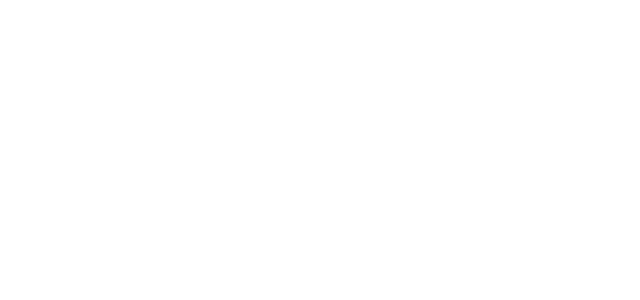
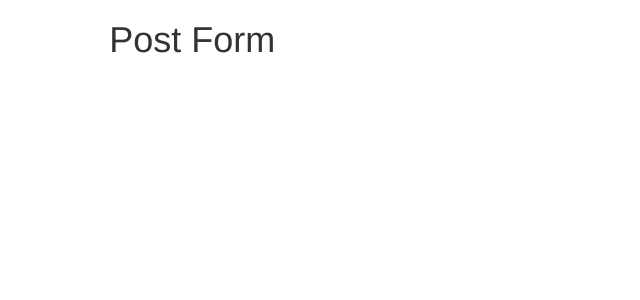
Before and after one commit to lchangdev/readable, a React (Create React App) app: page /post/form in a window 1280 px wide. Shown: the top 300 px of the page, without its empty margins (0-640 px from the left). Built offline with nearby package versions, Linux system fonts and the light colour scheme.

Commit message:
feat(post): add post form page
- Add posts block on home page
- Add ability to navigate to post form page

```diff
--- a/src/components/App.js
+++ b/src/components/App.js
@@ -1,5 +1,6 @@
-import Categories from './Categories';
 import Category from './Category';
+import Home from './Home';
+import PostForm from './PostForm';
 import React, { Component } from 'react';
 import { connect } from 'react-redux';
 import { Route, withRouter } from 'react-router-dom';
@@ -7,9 +8,12 @@ import { Route, withRouter } from 'react-router-dom';
 class App extends Component {
   render() {
     return (
-      <div className="App">
-        <Route exact path="/" component={Categories} />
-        <Route path="/category/:id" component={Category} />
+      <div className="App row">
+        <div className="col-sm-10 col-sm-offset-1">
+          <Route exact path="/" component={Home} />
+          <Route path="/category/:id" component={Category} />
+          <Route path="/post/form" component={PostForm} />
+        </div>
       </div>
     );
   }
--- /dev/null
+++ b/src/components/Home.js
@@ -0,0 +1,17 @@
+import Categories from './Categories';
+import Posts from './Posts';
+import React, { Component } from 'react';
+import { connect } from 'react-redux';
+
+class Home extends Component {
+  render() {
+    return (
+      <div>
+        <Categories />
+        <Posts />
+      </div>
+    );
+  }
+}
+
+export default connect()(Home);
--- /dev/null
+++ b/src/components/PostForm.js
@@ -0,0 +1,14 @@
+import React, { Component } from 'react';
+import { connect } from 'react-redux';
+
+class PostForm extends Component {
+  render() {
+    return(
+      <div>
+        <h1>Post Form</h1>
+      </div>
+    );
+  }
+}
+
+export default connect()(PostForm);
--- /dev/null
+++ b/src/components/Posts.js
@@ -0,0 +1,19 @@
+import React, { Component } from 'react';
+import { connect } from 'react-redux';
+import { Link } from 'react-router-dom';
+
+class Posts extends Component {
+  render() {
+    return(
+      <div>
+        <h1>Posts</h1>
+        <Link to="/post/form">Add new post</Link>
+        <table className="table">
+
+        </table>
+      </div>
+    );
+  }
+}
+
+export default connect()(Posts);
```
